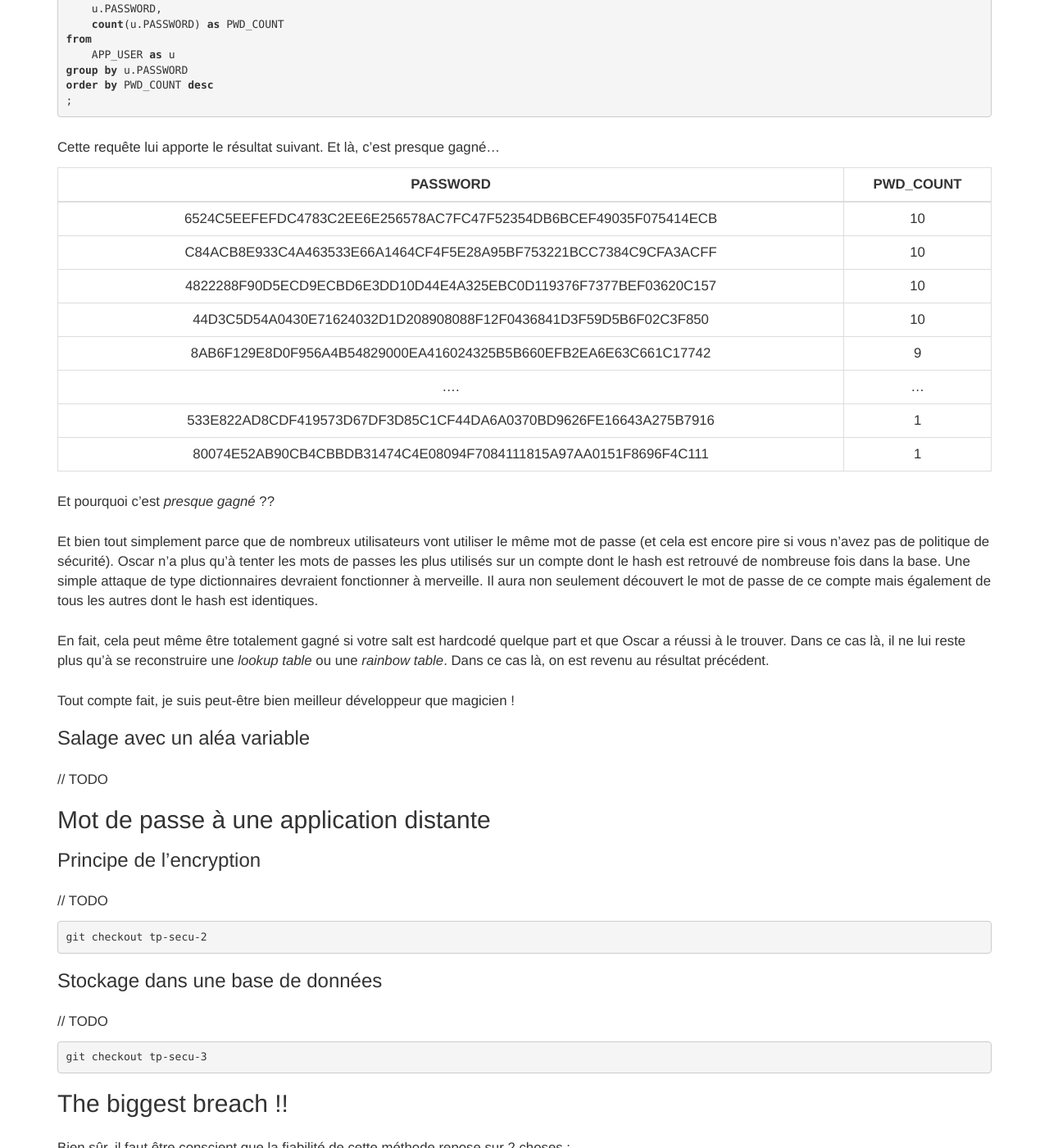
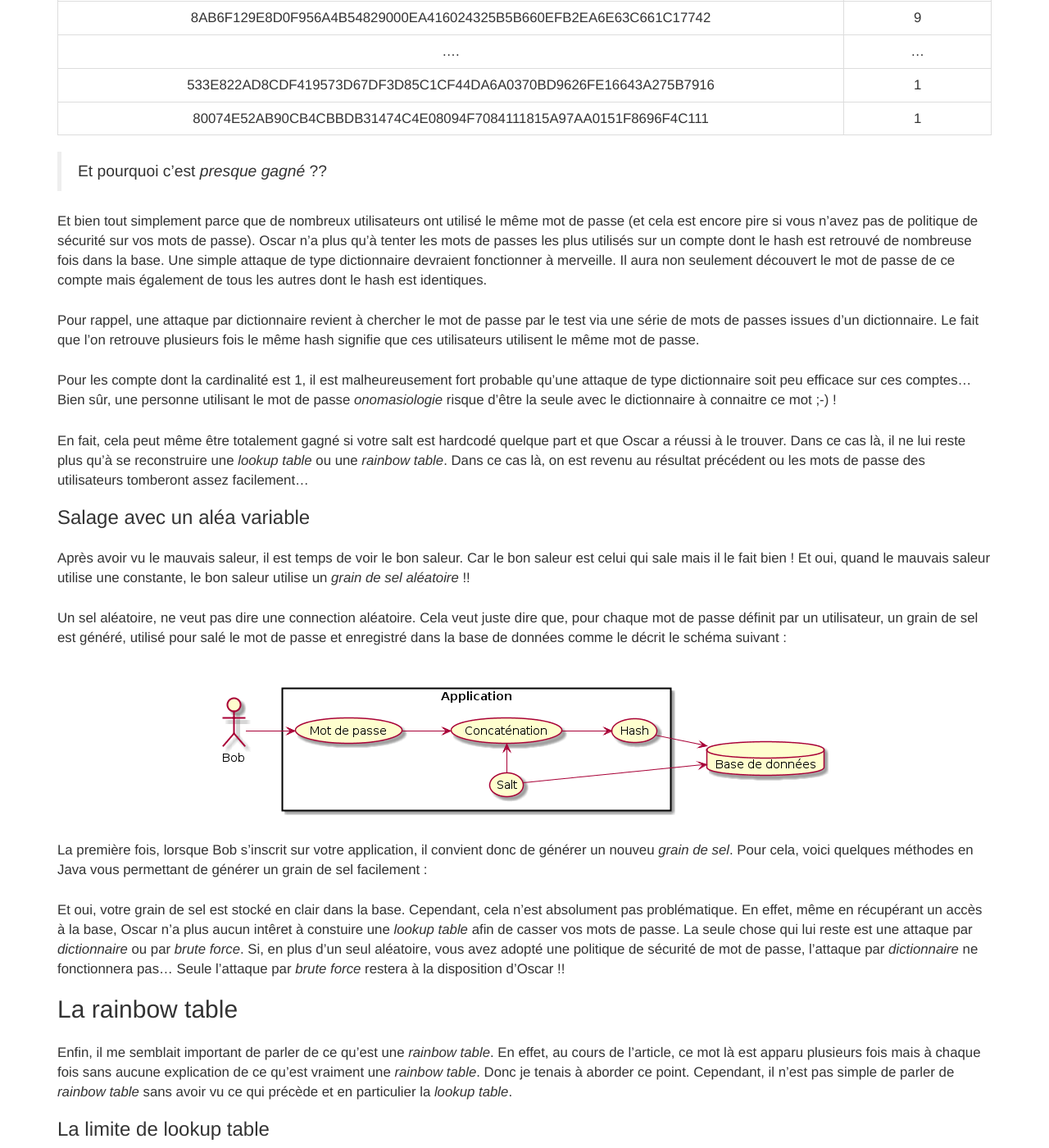
Before and after one commit to Patouche/Patouche.github.io, a Jekyll site: the page built from _posts/java/2015-03-21-stocker-des-mots-de-passe.md, in a window 1280 px wide and 1400 px high, scrolled down 6918 px. Shown: the whole window at 82% size. Built offline with Jekyll 4.4.1, drawn with Linux system fonts in a browser that asks for light colours; nearby versions of some CDN libraries; some of the changed text lies outside the part shown.

Commit message:
Writing for password

```diff
--- a/_config.yml
+++ b/_config.yml
@@ -1,11 +1,11 @@
 # Permalinks
 permalink:            pretty
 relative_permalinks:  true
-safe:                 false
-lsi:                  false
+#safe:                 false
+#lsi:                  false
 
 # Plugins
-#gems: [jekyll-sitemap, sass, jekyll-remote-plantuml]
+gems: [jekyll-sitemap, sass, jekyll-remote-plantuml]
 
 # Setup
 title:                Patouche
@@ -20,13 +20,13 @@ includes: [_post/java,_post/linux,_post/others,images]
 blog:
     name:             "// happy coding"
 
-    # Author section
+# Author section
 author:
     name:             Patouche
 
 # Remote PlantUML
 plantuml:
-    assets:           plantuml-images/
+    assets:           images/plantuml-images/
     type:             png
     encode:           encode64
     url:              http://www.plantuml.com/plantuml/{type}/{code}
--- a/_posts/java/2015-03-21-stocker-des-mots-de-passe.md
+++ b/_posts/java/2015-03-21-stocker-des-mots-de-passe.md
@@ -215,15 +203,7 @@ from
 
 Et bien, vous l'avez probablement compris mais Oscar connait désormais le mot de passe de Carol et d'Hugo !! Pour voir le résultat en pratique, il vous suffit de lancer le test suivant : [SampleLookupTableTest](https://github.com/Patouche/soat-samples/blob/master/soat-parent-code/soat-password/src/test/java/fr/patouche/soat/password/SampleLookupTableTest.java#L42)
 
-Il est à noté que, si vous aviez une politique de sécurité de mot de passe, vous n'auriez pas du accepter du tout des mots de passe aussi simple que *fleurs* ou *azerty*. En effet, il est tout à fait possible de demander à vos utilisateurs de n'utiliser que des mots de passe respectant les contraintes suivantes :
-
-* Plus de 10 caratères
-* Au moins 1 majuscule
-* Au moins 1 minuscule
-* Au moins 2 chiffres
-* Au moins 2 caractères spéciaux
-
-Les mots de passe comme *fleurs* ou *azerty* n'aurait pas pu être utilisé et la table précédente aurait ainsi été un peu plus difficile à construire...
+Il est à noté que, si vous aviez une politique de sécurité de mot de passe, vous n'auriez pas du accepter du tout des mots de passe aussi simple que *fleurs* ou *azerty*.
 
 ## Etre manichéen ? Aimer le poivre et sel !!
 
@@ -240,13 +220,13 @@ Cependant, attention !! Comme il y a le bon et le mauvais chasseur, il y a le bo
 Alors, voila, notre application fonctionne du tonnerre et nous avons un bon paquet d'utilisateurs qui s'en servent quotidiennement. Pour la sécurité de nos utilisateurs, nous avons décidé décidé d'utiliser un grain de sel constant. Oscar (encore lui) à réussi à avoir un accès à la base mais il ignore tout du grain de sel utilisé. Voici ce qu'il voit :
 
 |--------------|------------------------------------------------------------------|
-| LOGIN        | PASSWORD                                                         |
+| LOGIN        | PASSWORD                                                         |
 |:------------:|:------------------------:|:----------------------------------------------------------------:|
-| emontgomery0 | 4822288F90D5ECD9ECBD6E3DD10D44E4A325EBC0D119376F7377BEF03620C157 |
-| wreed1       | 279AFCF447B3E1BEA7AD9A7F67F38905CD2638D995258C420BE4046C0D5476CA |
-| dmyers2      | B880C4063AF685A852165DD89DDD89F065DD9D4E0555EE319C9DE7F6804B8452 |
-| kfranklin3   | EC1483CF2A7BB2DCBAC6FCEE7F490C40779D465EC15F8FFF6054647F94D61B98 |
-| ...          | ...                                                              |
+| emontgomery0 | 4822288F90D5ECD9ECBD6E3DD10D44E4A325EBC0D119376F7377BEF03620C157 |
+| wreed1       | 279AFCF447B3E1BEA7AD9A7F67F38905CD2638D995258C420BE4046C0D5476CA |
+| dmyers2      | B880C4063AF685A852165DD89DDD89F065DD9D4E0555EE319C9DE7F6804B8452 |
+| kfranklin3   | EC1483CF2A7BB2DCBAC6FCEE7F490C40779D465EC15F8FFF6054647F94D61B98 |
+| ...          | ...                                                              |
 |==============|==========================|==================================================================|
 {: .table .table-bordered}
 
@@ -283,17 +263,63 @@ Cette requête lui apporte le résultat suivant. Et là, c'est presque gagné...
 |==================================================================|===========|
 {: .table .table-bordered}
 
-Et pourquoi c'est *presque gagné* ??
+> Et pourquoi c'est *presque gagné* ??
 
-Et bien tout simplement parce que de nombreux utilisateurs vont utiliser le même mot de passe (et cela est encore pire si vous n'avez pas de politique de sécurité). Oscar n'a plus qu'à tenter les mots de passes les plus utilisés sur un compte dont le hash est retrouvé de nombreuse fois dans la base. Une simple attaque de type dictionnaires devraient fonctionner à merveille. Il aura non seulement découvert le mot de passe de ce compte mais également de tous les autres dont le hash est identiques.
+Et bien tout simplement parce que de nombreux utilisateurs ont utilisé le même mot de passe (et cela est encore pire si vous n'avez pas de politique de sécurité sur vos mots de passe). Oscar n'a plus qu'à tenter les mots de passes les plus utilisés sur un compte dont le hash est retrouvé de nombreuse fois dans la base. Une simple attaque de type dictionnaire devraient fonctionner à merveille. Il aura non seulement découvert le mot de passe de ce compte mais également de tous les autres dont le hash est identiques.
 
-En fait, cela peut même être totalement gagné si votre salt est hardcodé quelque part et que Oscar a réussi à le trouver. Dans ce cas là, il ne lui reste plus qu'à se reconstruire une *lookup table* ou une *rainbow table*. Dans ce cas là, on est revenu au résultat précédent.
+Pour rappel, une attaque par dictionnaire revient à chercher le mot de passe par le test via une série de mots de passes issues d'un dictionnaire. Le fait que l'on retrouve plusieurs fois le même hash signifie que ces utilisateurs utilisent le même mot de passe.
 
-Tout compte fait, je suis peut-être bien meilleur développeur que magicien !
+Pour les compte dont la cardinalité est 1, il est malheureusement fort probable qu'une attaque de type dictionnaire soit peu efficace sur ces comptes... Bien sûr, une personne utilisant le mot de passe *onomasiologie* risque d'être la seule avec le dictionnaire à connaitre ce mot ;-) !
+
+En fait, cela peut même être totalement gagné si votre salt est hardcodé quelque part et que Oscar a réussi à le trouver. Dans ce cas là, il ne lui reste plus qu'à se reconstruire une *lookup table* ou une *rainbow table*. Dans ce cas là, on est revenu au résultat précédent ou les mots de passe des utilisateurs tomberont assez facilement...
 
 ### Salage avec un aléa variable
 
-// TODO
+Après avoir vu le mauvais saleur, il est temps de voir le bon saleur. Car le bon saleur est celui qui sale mais il le fait bien ! Et oui, quand le mauvais saleur utilise une constante, le bon saleur utilise un *grain de sel aléatoire* !!
+
+Un sel aléatoire, ne veut pas dire une connection aléatoire. Cela veut juste dire que, pour chaque mot de passe définit par un utilisateur, un grain de sel est généré, utilisé pour salé le mot de passe et enregistré dans la base de données comme le décrit le schéma suivant :
+
+![Principe du grain de sel aléatoire]({{site.url}}/assets/images/2015/03/random-salt-principle.png){: .center }
+
+La première fois, lorsque Bob s'inscrit sur votre application, il convient donc de générer un nouveu *grain de sel*. Pour cela, voici quelques méthodes en Java vous permettant de générer un grain de sel facilement :
+
+{% highlight java %}
+
+{% endhighlight %}
+
+Et oui, votre grain de sel est stocké en clair dans la base. Cependant, cela n'est absolument pas problématique. En effet, même en récupérant un accès à la base, Oscar n'a plus aucun intêret à constuire une *lookup table* afin de casser vos mots de passe. La seule chose qui lui reste est une attaque par *dictionnaire* ou par *brute force*. Si, en plus d'un seul aléatoire, vous avez adopté une politique de sécurité de mot de passe, l'attaque par *dictionnaire* ne fonctionnera pas... Seule l'attaque par *brute force* restera à la disposition d'Oscar !!
+
+
+
+## La rainbow table
+
+Enfin, il me semblait important de parler de ce qu'est une *rainbow table*. En effet, au cours de l'article, ce mot là est apparu plusieurs fois mais à chaque fois sans aucune explication de ce qu'est vraiment une *rainbow table*. Donc je tenais à aborder ce point. Cependant, il n'est pas simple de parler de *rainbow table* sans avoir vu ce qui précède et en particulier la *lookup table*.
+
+### La limite de lookup table
+
+Considérons donc qu'Oscar a trouvé le sel de la précédente application. A partir de ce sel il se construit une lookup table. Seulement voilà, peut-être l'avez vous compris mais il y a une certaine limite au *lookup_table*.
+
+> A bon ? Et quel est cette limite ??
+
+Et bien, c'est simple, cette limite est physique... C'est la taille mémoire !! Ainsi, grâce à une bonne base de données, la *lookup table* va permettre de trouver n'importe quel mot de passe en une fraction de seconde. Mais oui, le gros inconvénients d'une *lookup table* est la taille mémoire que celle ci occupe !! Par exemple, si nous voulons crééer une *lookup table* pour les mots de passe de moins de 8 caractères avec les mots de passe issus des caractères alpha numériques, quel sera la taille d'une *lookup table* ?
+
+Très franchement, quand je me suis posé cette question, je n'avais aucune idée de la manière de procéder afin de calculer la taille occupé en mémoire en fonction du type de base. Alors, comme je n'ai pas encore de licence pour une base *Oracle*, qu'est ce que cela pourrait donner *Mysql* ?
+
+La *rainbow table* va ainsi permettre d'optimiser le compromis temps/mémoire.
+
+
+## Conclusion
+
+En effet, il est tout à fait possible de demander à vos utilisateurs de n'utiliser que des mots de passe respectant les contraintes suivantes :
+
+* Plus de 10 caratères
+* Au moins 1 majuscule
+* Au moins 1 minuscule
+* Au moins 2 chiffres
+* Au moins 2 caractères spéciaux
+
+Les mots de passe comme *fleurs* ou *azerty* n'aurait pas pu être utilisé et la table précédente aurait ainsi été un peu plus difficile à construire...
+
 
 ## Mot de passe à une application distante
 
@@ -301,9 +327,9 @@ Tout compte fait, je suis peut-être bien meilleur développeur que magicien !
 
 // TODO
 
-{% highlight bash %}
+~~~bash
 git checkout tp-secu-2
-{% endhighlight %}
+~~~
 
 ### Stockage dans une base de données
 
```
Also changed, not shown: other parts of _posts/java/2015-03-21-stocker-des-mots-de-passe.md (+3 -15 lines), _posts/java/2014-11-22-spring-boot-et-tomcat.md (+20 -1 lines), assets/images/2015/03/random-salt-principle.png (added).
